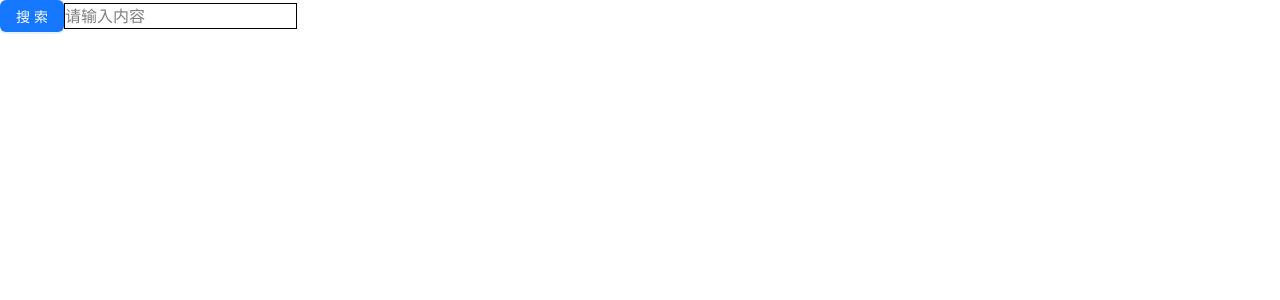
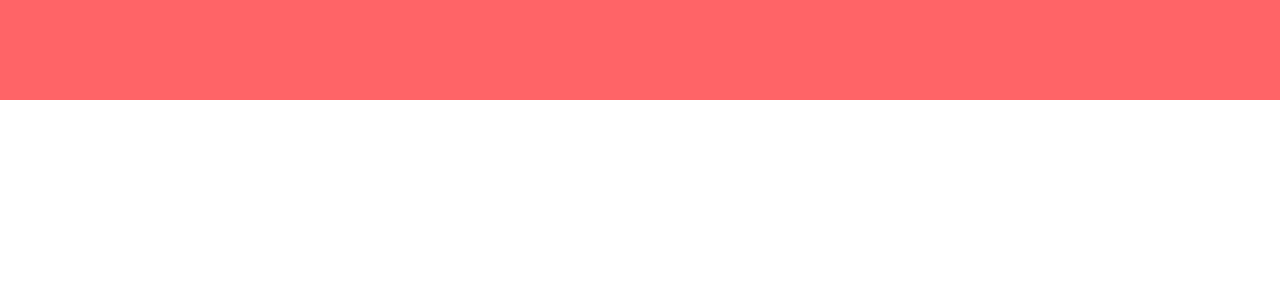
Before and after one commit to YangWavei/react_lodash_ui_exercise, a React (Vite) app: page / in a window 1280 px wide. Shown: the top 300 px of the page. Built offline with nearby package versions, Linux system fonts and the light colour scheme.

Commit message:
挂在后聚焦于表单字段

```diff
--- a/src/App.tsx
+++ b/src/App.tsx
@@ -1,12 +1,8 @@
-import SearchButton from "./components/SearchButton";
-
-/** 主组件 */
-const App = () => {
+function App() {
   return (
-    <>
-      <SearchButton />
-    </>
+    <div>
+      <header className="w-screen h-[100px]  bg-red-400"></header>
+    </div>
   )
-}
-
+};
 export default App;
--- /dev/null
+++ b/src/components/MyInput.tsx
@@ -0,0 +1,17 @@
+import { useEffect, useRef, type ChangeEventHandler } from "react"
+
+interface I_MyInputProps {
+  value: string,
+  onChange: ChangeEventHandler<HTMLInputElement>
+}
+
+export default function MyInput({ value, onChange }: I_MyInputProps) {
+  const ref = useRef<HTMLInputElement>(null);
+  // 只在组件挂载完成后执行一次
+  useEffect(() => {
+    ref.current?.focus();
+  }, [])
+  return (
+    <input type="text" ref={ref} value={value} onChange={onChange} />
+  );
+};
--- a/src/components/SearchButton.tsx
+++ /dev/null
@@ -1,16 +0,0 @@
-import { useRef } from "react";
-import { Button } from "antd";
-import SearchInput from "./SearchInput";
-
-export default function SearchButton() {
-  const inputRef = useRef<null | HTMLInputElement>(null);
-  const handleClick = () => {
-    inputRef.current?.focus()
-  }
-  return (
-    <nav>
-      <Button type="primary" onClick={handleClick}>搜索</Button>
-      <SearchInput sonRef={inputRef} />
-    </nav>
-  )
-};
--- a/src/components/SearchInput.tsx
+++ /dev/null
@@ -1,9 +0,0 @@
-import type { RefObject } from "react"
-
-interface I_SearchInput {
-  sonRef: RefObject<HTMLInputElement | null>
-}
-
-export default function SearchInput({ sonRef }: I_SearchInput) {
-  return <input ref={sonRef} type="text" placeholder="请输入内容" className="outline-none border-1 border-[#000] focus:border-[red]" />
-};
```
